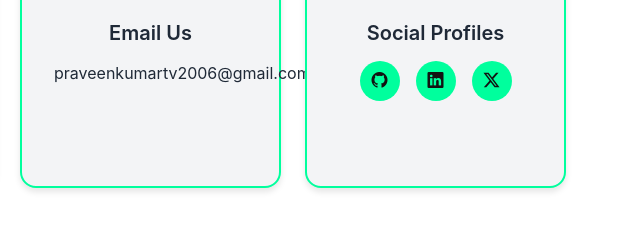
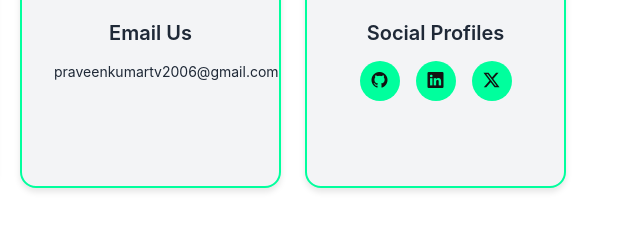
Before and after one commit to PraveenKumarTV/Portfolio1, a website built with Vite: page contact.html in a window 1280 px wide. Shown: the part 418-649 px from the top of the page, 632-1272 px from the left. Built offline with nearby package versions, Linux system fonts and the light colour scheme.

Commit message:
corrected in contact

```diff
--- a/contact.html
+++ b/contact.html
@@ -80,7 +80,7 @@
                 <i class="bi bi-envelope-fill"></i>
               </div>
               <h3>Email Us</h3>
-              <p>praveenkumartv2006@gmail.com</p>
+              <p style="font-size: 14px;text-align: center;">praveenkumartv2006@gmail.com</p>
             </div>
           </div>
 
```
